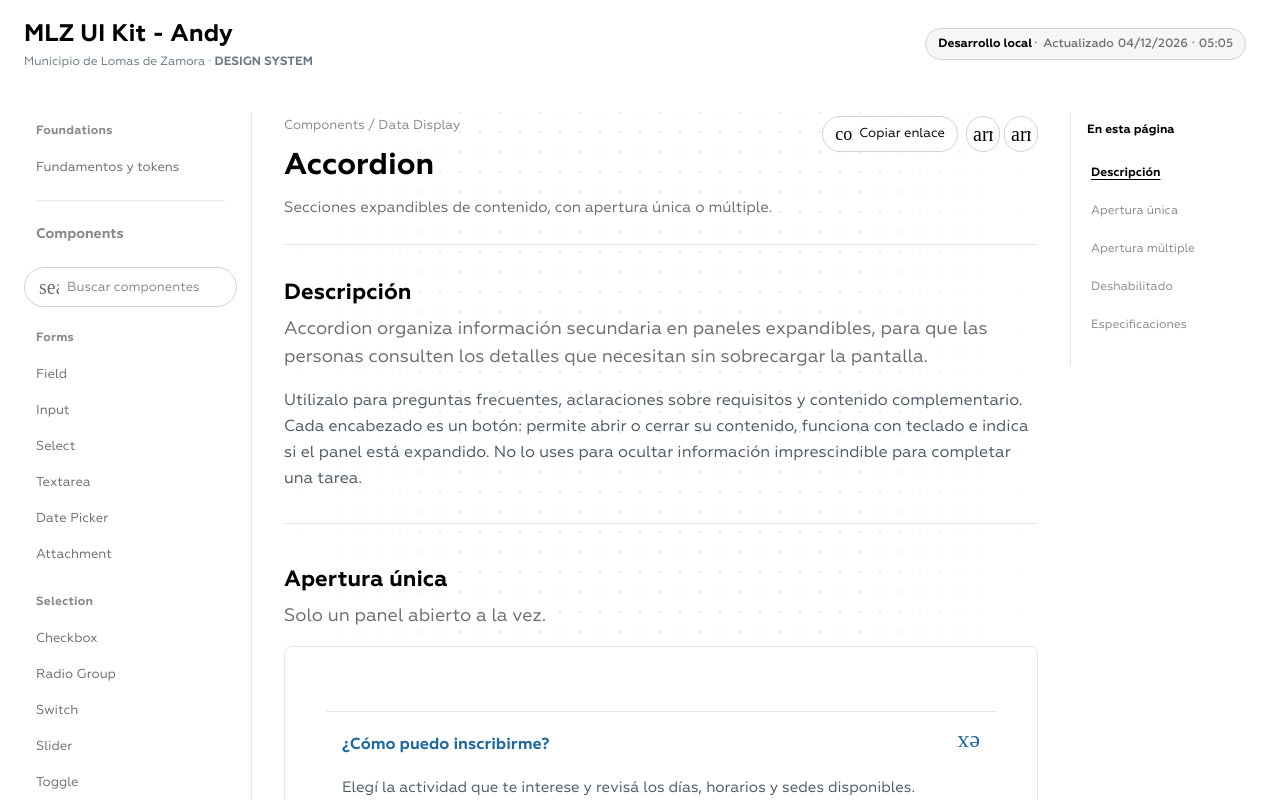
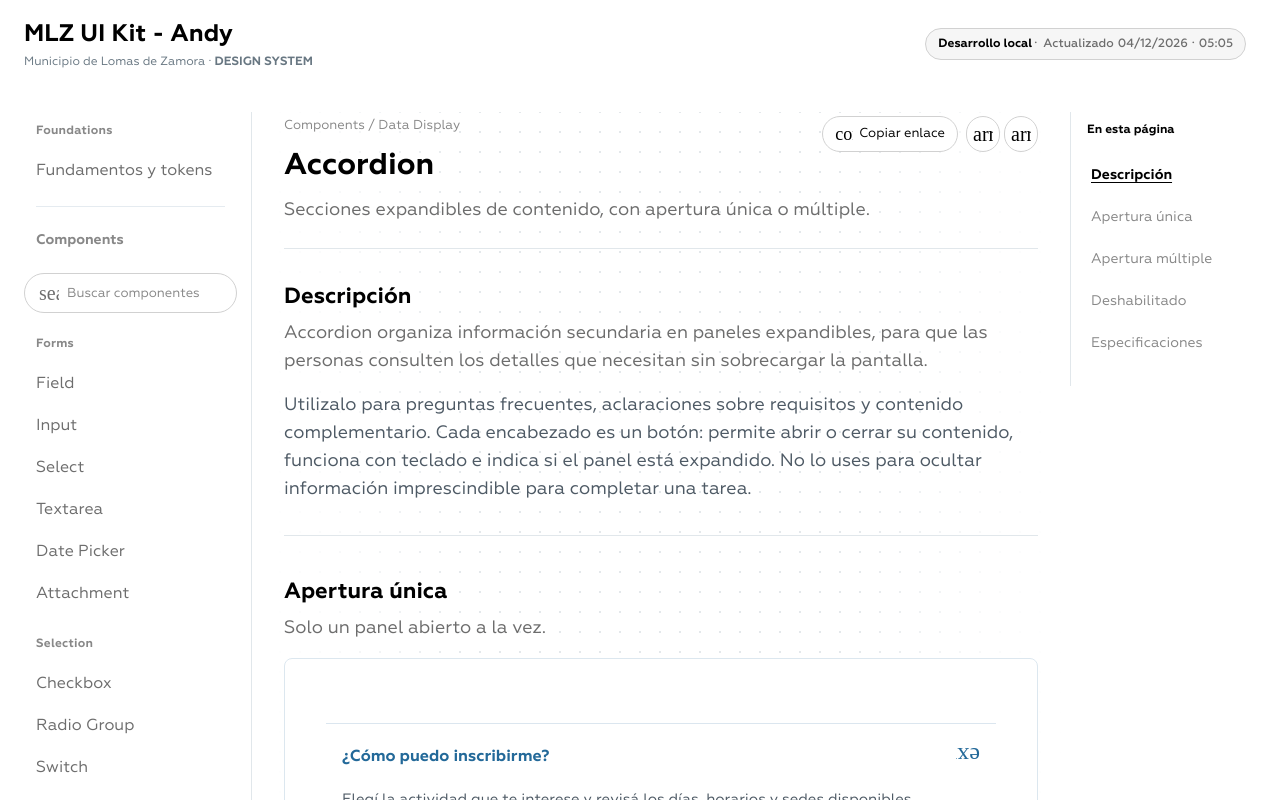
Before and after one commit to SantiagoM96/mlz-muni, a React (Vite) app: page /ui-kit-andy/componentes/acordeon in a window 1280 px wide. Shown: the top 800 px of the page. Built offline with nearby package versions, Linux system fonts and the light colour scheme; a web font is replaced by a local one.

Commit message:
docs(ui-kit): align dialog introductions and typography with reviewed components

```diff
--- a/src/pages/andy-kit/andy-kit.css
+++ b/src/pages/andy-kit/andy-kit.css
@@ -1934,3 +1934,13 @@ html:has(.andy-doc-layout){scrollbar-gutter:stable}
 .andy-doc-layout .andy-icon-library-expand:active{background:#e7e7e7}
 .andy-doc-layout .andy-color-library-expand:focus-visible,
 .andy-doc-layout .andy-icon-library-expand:focus-visible{outline:2px solid #000;outline-offset:2px}
+
+/* Escala editorial del UI Kit: 18px para lectura principal;
+   tablas y metadatos mantienen una escala secundaria. */
+.andy-doc-layout .andy-doc-description{font-size:18px;line-height:28px;max-width:760px}
+.andy-doc-layout .andy-doc-section-heading>p{font-size:18px;line-height:28px}
+.andy-doc-layout .andy-alert-doc-description{font-size:18px;line-height:28px}
+.andy-doc-layout .andy-doc-example>p{font-size:18px;line-height:28px}
+.andy-doc-layout .andy-section-head>p{font-size:18px;line-height:28px}
+.andy-doc-layout .andy-sidebar .andy-nav-link{font-size:16px;line-height:24px;min-height:40px}
+.andy-doc-layout .andy-doc-toc nav a{font-size:14px;line-height:22px}
```
